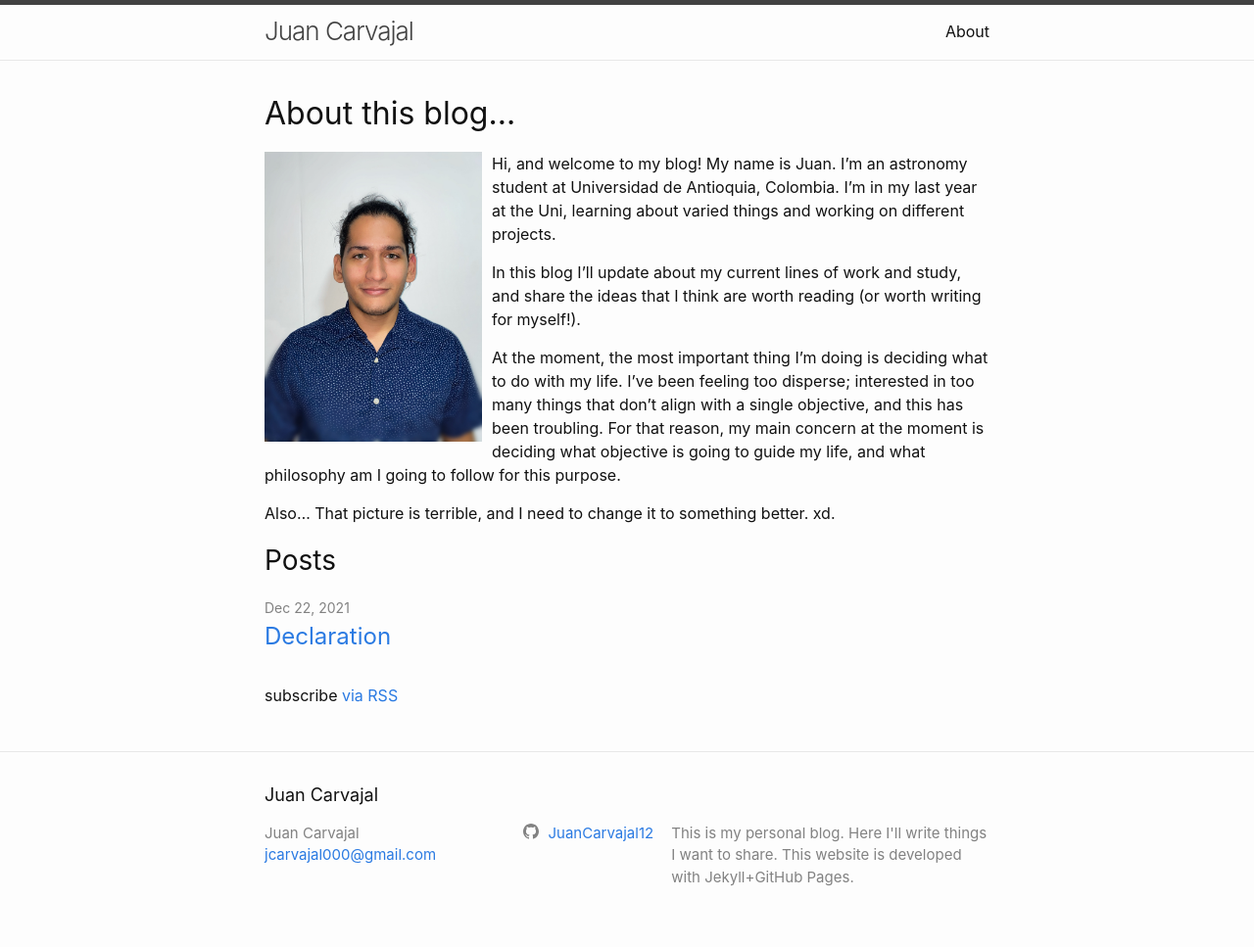
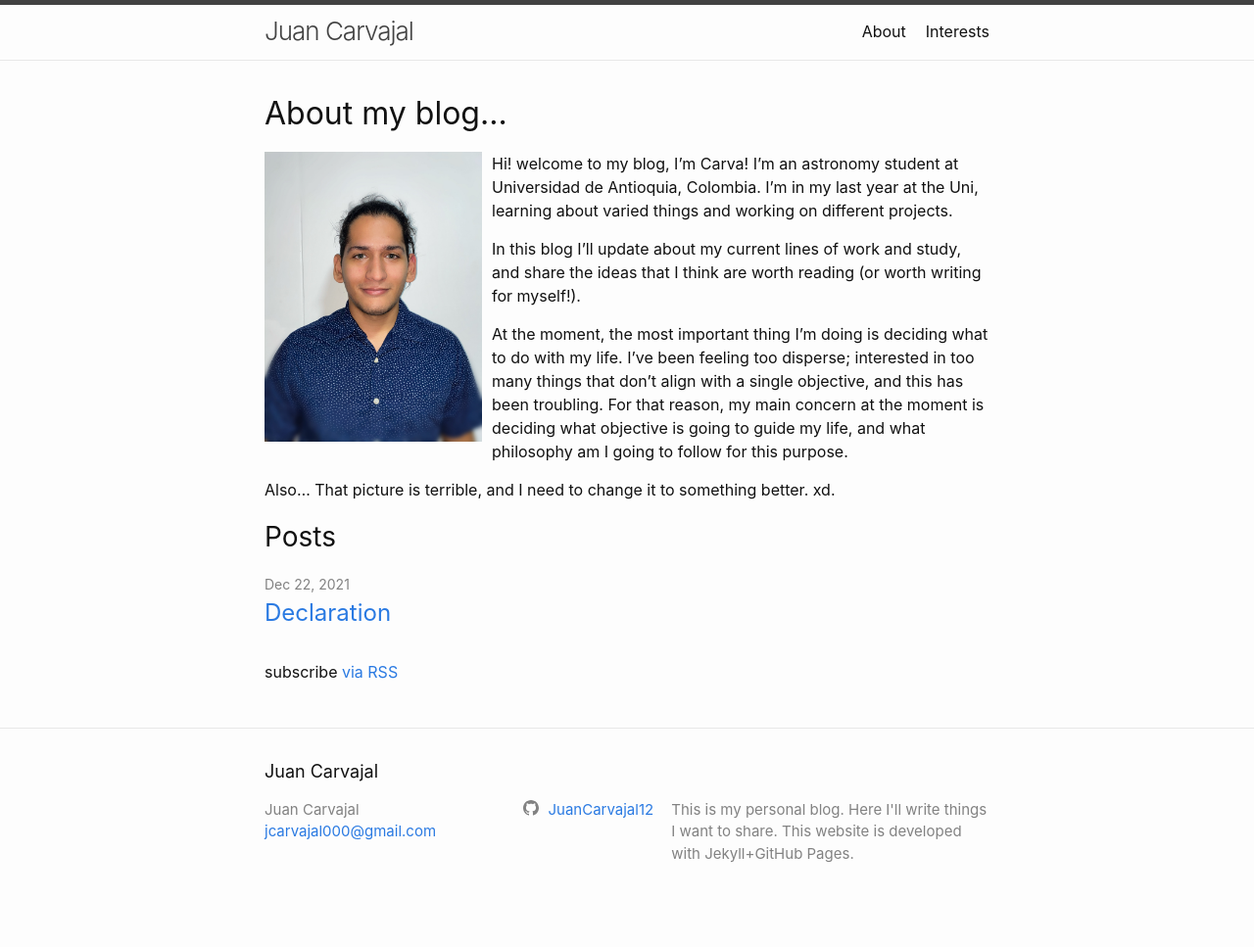
Before and after one commit to JuanCarvajal12/personal-blog, a Jekyll site: the page built from index.markdown, in a window 1280 px wide. Shown: the whole page at 98% size. Built offline with Jekyll 4.4.1, drawn with Linux system fonts in a browser that asks for light colours; after the commit the page ends 943 px from its top, so only the background shows below that.

Commit message:
minor changes

```diff
--- a/about.markdown
+++ b/about.markdown
@@ -4,4 +4,4 @@ title: About
 permalink: /about/
 ---
 
-This is not developed yet
+Sample text
--- a/index.markdown
+++ b/index.markdown
@@ -5,7 +5,7 @@
 layout: home
 ---
 
-<h1>About this blog...</h1>
+<h1>About my blog...</h1>
 
 <div>
     <img src="assets/My_pp.jpeg"
@@ -15,7 +15,7 @@ layout: home
         height="30%" />
 </div>
 
-Hi, and welcome to my blog! My name is Juan. I'm an astronomy student at Universidad de Antioquia, Colombia. I'm in my last year at the Uni, learning about varied things and working on different projects.
+Hi! welcome to my blog, I'm Carva! I'm an astronomy student at Universidad de Antioquia, Colombia. I'm in my last year at the Uni, learning about varied things and working on different projects.
 
 In this blog I'll update about my current lines of work and study, and share the ideas that I think are worth reading (or worth writing for myself!).
 
```
Also changed, not shown: interests.markdown (added, +7 -0 lines).
